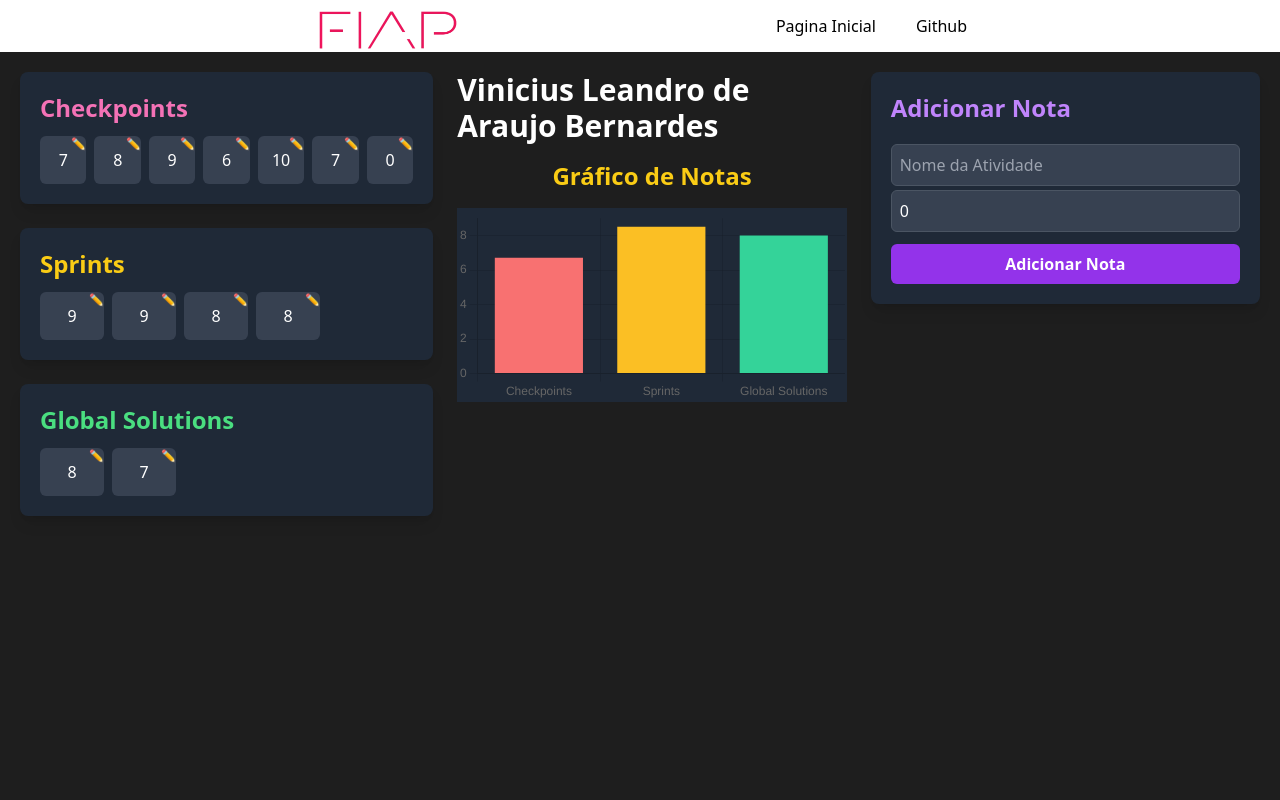
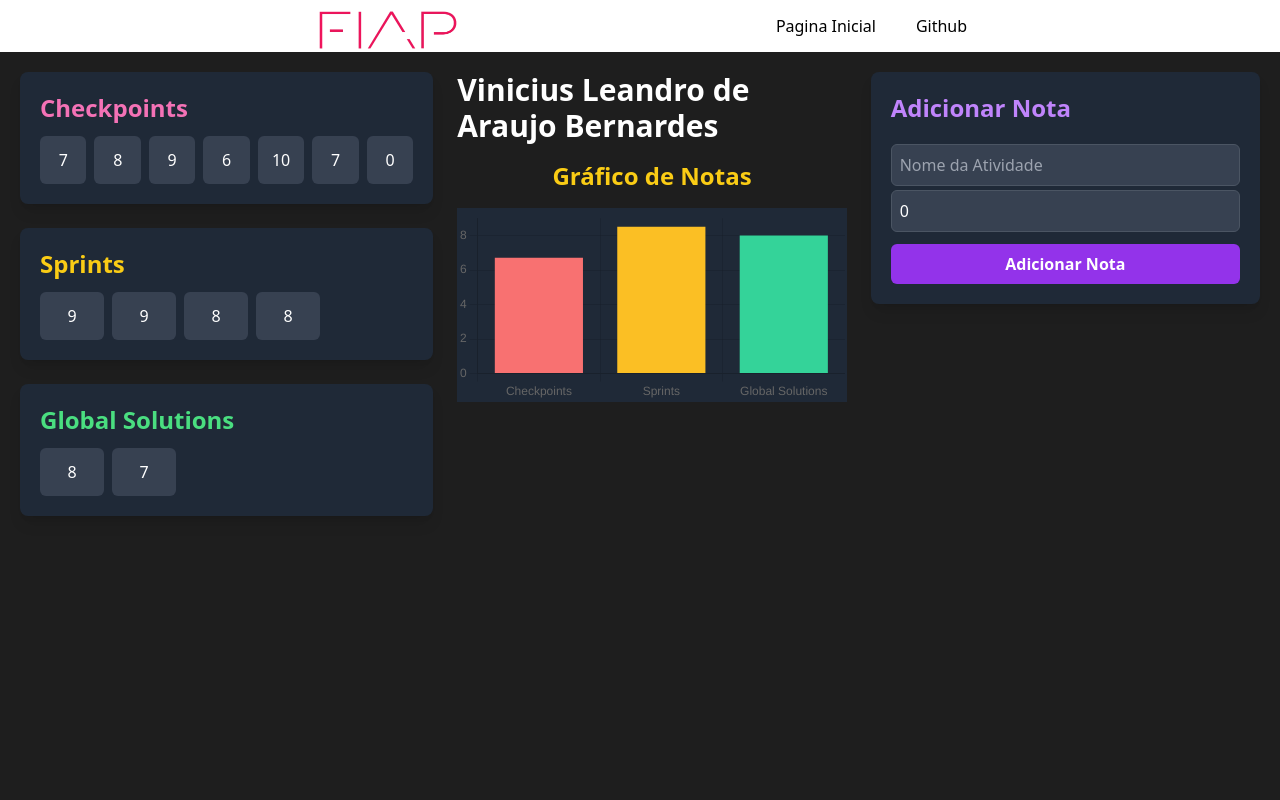
Before and after one commit to ViniciusLABernardes/CP6-Front, a Next.js app: page /alunos/1 in a window 1280 px wide. Shown: the top 800 px of the page. Built offline with nearby package versions, Linux system fonts and the light colour scheme.

Commit message:
Correção Exibir botão de editar ao passar o mouse

```diff
--- a/src/app/alunos/[id]/page.tsx
+++ b/src/app/alunos/[id]/page.tsx
@@ -106,17 +106,23 @@ export default function AtualizarNota() {
                 <h3 className="text-2xl font-semibold text-pink-400">Checkpoints</h3>
                 <div className="flex space-x-2 mt-3">
                   {aluno.notasCp.map((nota, index) => (
-                  <div key={index} className="p-3 bg-gray-700 rounded-md text-center w-16 relative">
+                    <div
+                      key={index}
+                      className="p-3 bg-gray-700 rounded-md text-center w-16 relative"
+                      onMouseEnter={() => setAlterarNota({ index, tipo: "Cp", nota })}
+                      onMouseLeave={() => setAlterarNota({ index: -1, tipo: "", nota: 0 })}
+                    >
                       {nota}
+                      {alterarNota.index === index && (
                         <button
                           onClick={() => {
-                        setAlterarNota({ index, tipo: "Cp", nota });
                             setShowModal(true);
                           }}
                           className="absolute top-0 right-0 text-xs text-yellow-300"
                         >
                           ✏️
                         </button>
+                      )}
                     </div>
                   ))}
                 </div>
@@ -125,17 +131,23 @@ export default function AtualizarNota() {
                 <h3 className="text-2xl font-semibold text-yellow-400">Sprints</h3>
                 <div className="flex space-x-2 mt-3">
                   {aluno.notasChallenge.map((nota, index) => (
-                  <div key={index} className="p-3 bg-gray-700 rounded-md text-center w-16 relative">
+                    <div
+                      key={index}
+                      className="p-3 bg-gray-700 rounded-md text-center w-16 relative"
+                      onMouseEnter={() => setAlterarNota({ index, tipo: "Challenge", nota })}
+                      onMouseLeave={() => setAlterarNota({ index: -1, tipo: "", nota: 0 })}
+                    >
                       {nota}
+                      {alterarNota.index === index && (
                         <button
                           onClick={() => {
-                        setAlterarNota({ index, tipo: "Challenge", nota });
                             setShowModal(true);
                           }}
                           className="absolute top-0 right-0 text-xs text-yellow-300"
                         >
                           ✏️
                         </button>
+                      )}
                     </div>
                   ))}
                 </div>
@@ -144,17 +156,23 @@ export default function AtualizarNota() {
                 <h3 className="text-2xl font-semibold text-green-400">Global Solutions</h3>
                 <div className="flex space-x-2 mt-3">
                   {aluno.notasGlobal.map((nota, index) => (
-                  <div key={index} className="p-3 bg-gray-700 rounded-md text-center w-16 relative">
+                    <div
+                      key={index}
+                      className="p-3 bg-gray-700 rounded-md text-center w-16 relative"
+                      onMouseEnter={() => setAlterarNota({ index, tipo: "Global", nota })}
+                      onMouseLeave={() => setAlterarNota({ index: -1, tipo: "", nota: 0 })}
+                    >
                       {nota}
+                      {alterarNota.index === index && (
                         <button
                           onClick={() => {
-                        setAlterarNota({ index, tipo: "Global", nota });
                             setShowModal(true);
                           }}
                           className="absolute top-0 right-0 text-xs text-yellow-300"
                         >
                           ✏️
                         </button>
+                      )}
                     </div>
                   ))}
                 </div>
@@ -219,4 +237,5 @@ export default function AtualizarNota() {
         )}
       </div>
     );
+
 }
```
Lines whose indentation alone changed are shown as unchanged.
